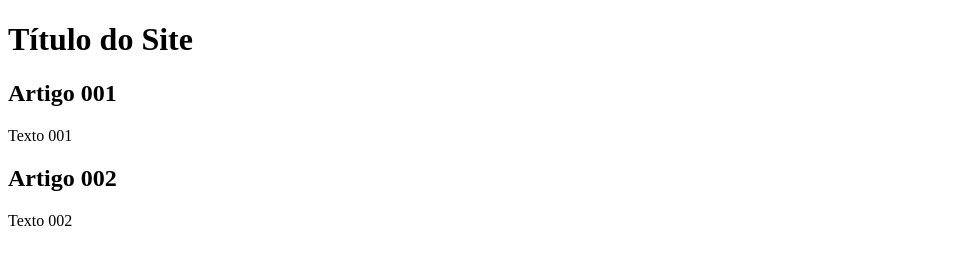
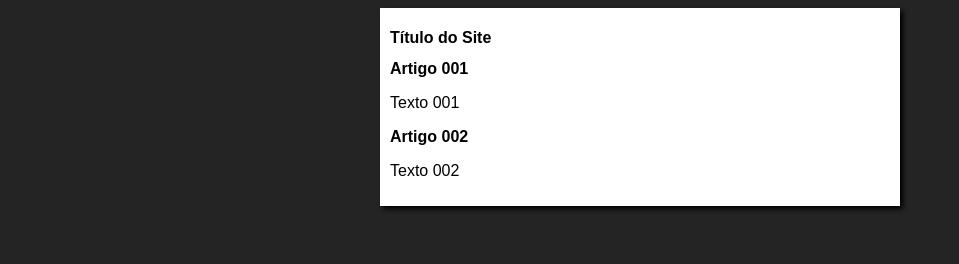
Before and after one commit to Daniel-V-O/Projeto-Site, a plain HTML site: page index.html in a window 1280 px wide. Shown: the whole page, without its empty margins (0-959 px from the left). Drawn offline with Linux system fonts and the light colour scheme.

Commit message:
iniciei o Design

```diff
--- /dev/null
+++ b/estilos/style.css
@@ -0,0 +1,16 @@
+* {
+    font-family: Arial, Helvetica, sans-serif;
+    font-size: 16px;
+}
+
+body{
+    background-color: rgb(36, 36, 36);
+}
+
+main{
+    background-color: white;
+    width: 500px;
+    margin: auto;
+    padding: 10px;
+    box-shadow: 3px 3px 5px black;
+}
--- a/index.html
+++ b/index.html
@@ -5,6 +5,7 @@
     <meta http-equiv="X-UA-Compatible" content="IE=edge">
     <meta name="viewport" content="width=device-width, initial-scale=1.0">
     <title>Nome do Site</title>
+    <link rel="stylesheet" href="estilos/style.css">
 </head>
 <body>
     <main>
```
